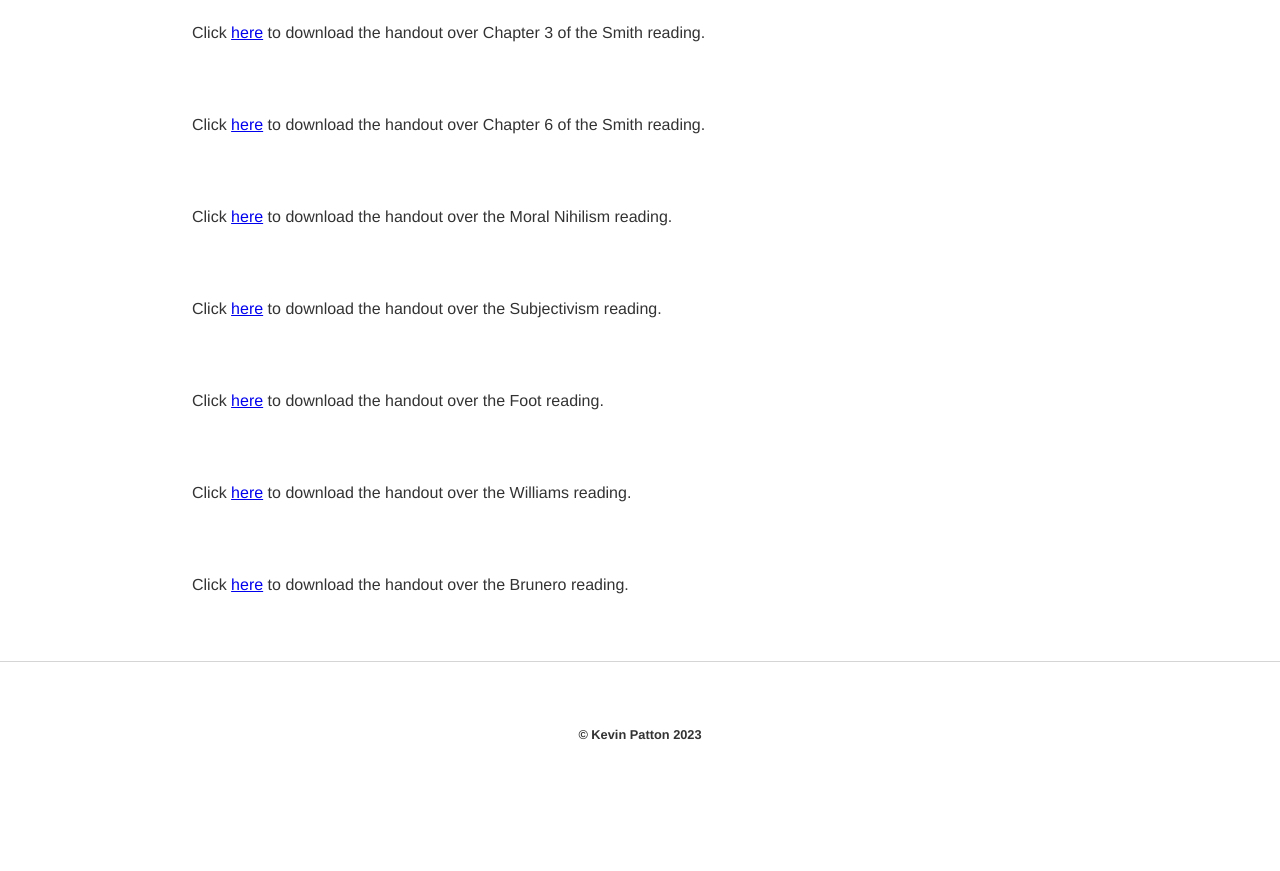
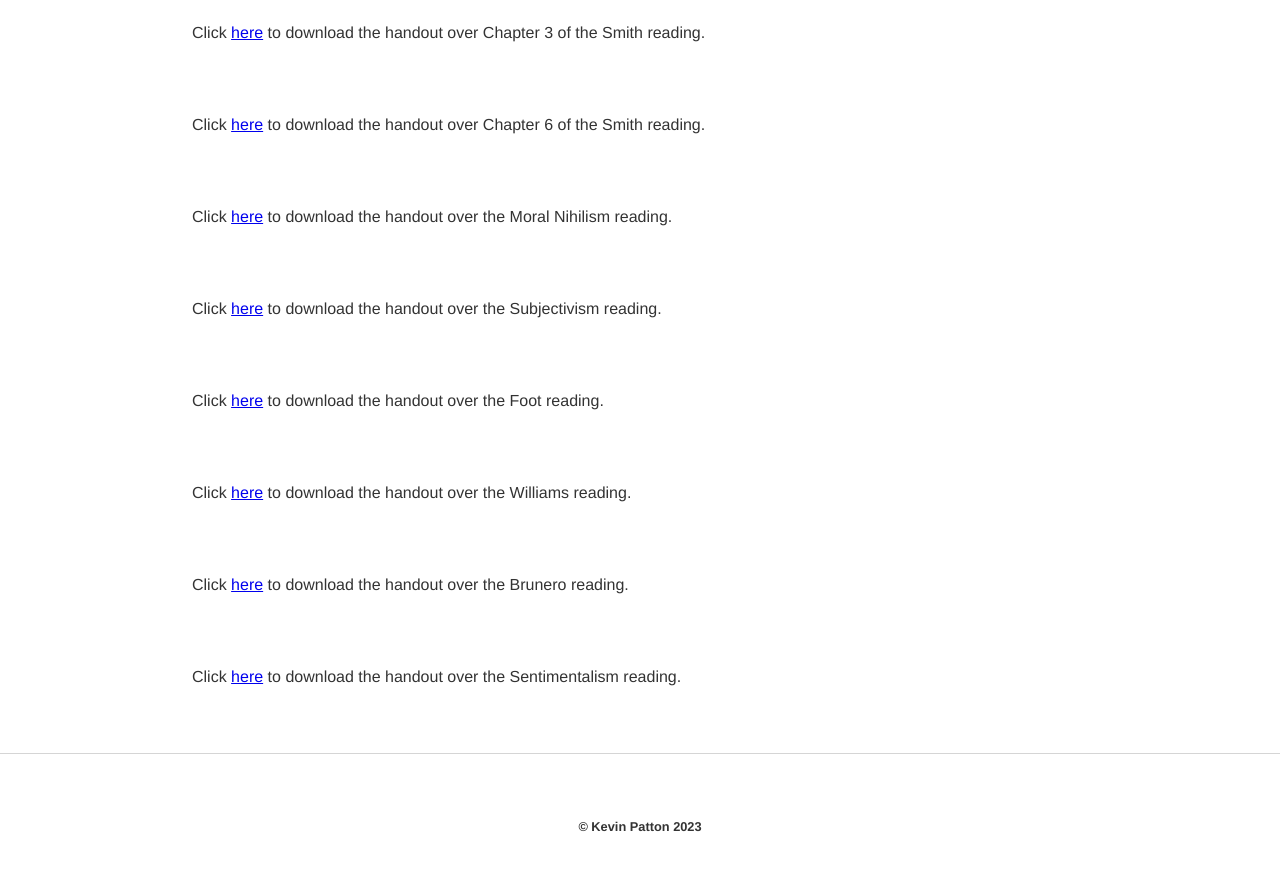
Before and after one commit to kevinjpatton/kevinjpatton.github.io, a Jekyll site: the page built from teaching/phil_3050/index.html, in a window 1280 px wide and 900 px high, scrolled down 3342 px. Shown: the top 871 px of the window. Built offline with Jekyll 4.4.1, drawn with Linux system fonts in a browser that asks for light colours; Markdown is read by kramdown in place of the engine named in the settings; before the commit the page ends 4150 px from its top, so only the background shows below that.

Commit message:
Update index.html

```diff
--- a/teaching/phil_3050/index.html
+++ b/teaching/phil_3050/index.html
@@ -45,3 +45,4 @@
 <p>Click <a href="/teaching/phil_3050/Handout - Foot.pdf" target="_blank">here</a> to download the handout over the Foot reading.</p>
 <p>Click <a href="/teaching/phil_3050/Handout - Williams.pdf" target="_blank">here</a> to download the handout over the Williams reading.</p>
 <p>Click <a href="/teaching/phil_3050/Handout - Brunero_Recent.pdf" target="_blank">here</a> to download the handout over the Brunero reading.</p>
+<p>Click <a href="/teaching/phil_3050/Handout - Nichols.pdf" target="_blank">here</a> to download the handout over the Sentimentalism reading.</p>
```
